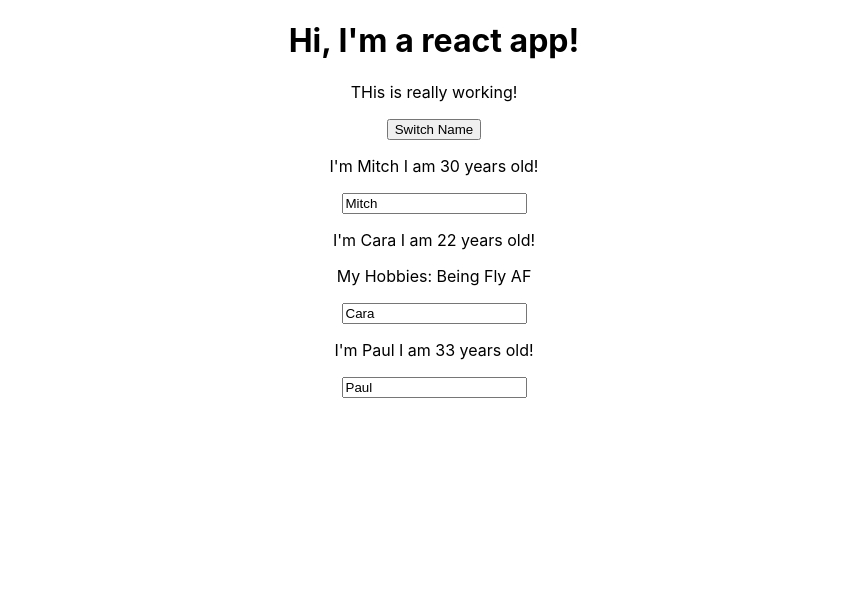
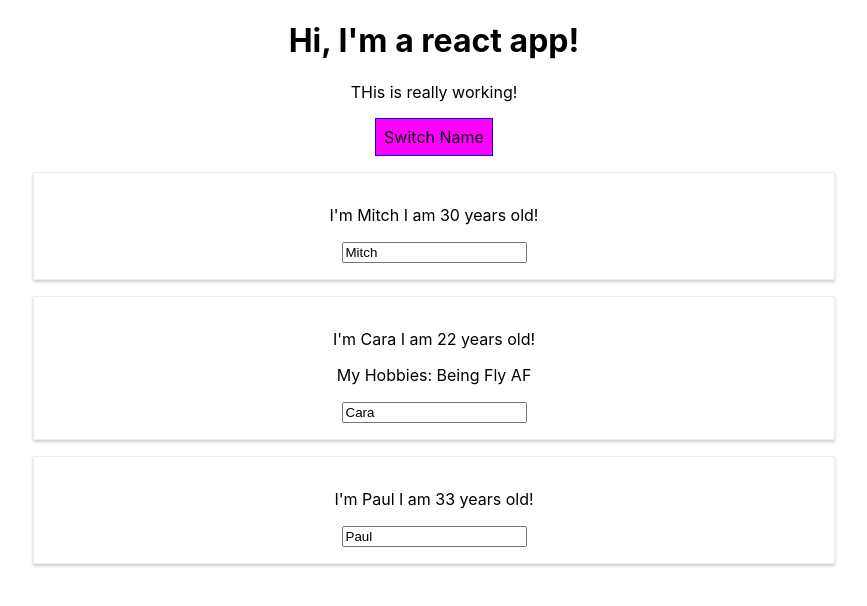
Before and after one commit to Mitch-Tyrer/react_basics, a React (Create React App) app: page / in a window 1280 px wide. Shown: the top 606 px of the page, without its empty margins (206-1073 px from the left). Built offline with nearby package versions, Linux system fonts and the light colour scheme.

Commit message:
added styles to components and inline styles in react

```diff
--- a/src/App.js
+++ b/src/App.js
@@ -25,7 +25,7 @@
   }
 
   nameChangedHandler = (event) => {
-    this.setState( {
+    this.setState({
       persons: [
         { name: "Mitch", age: 30 },
         { name: "Cara", age: 22 },
@@ -35,11 +35,19 @@
   }
 
   render() {
+    const style = {
+      backgroundColor: "magenta",
+      font: "inherit",
+      border: "1px solid blue",
+      padding: "8px",
+      cursor: "pointer"
+    };
+
     return (
       <div className="App">
         <h1>Hi, I'm a react app!</h1>
         <p>THis is really working!</p>
-        <button onClick={() => this.switchNameHandler("Mitchell!!!!")}>Switch Name</button>
+        <button style={style} onClick={() => this.switchNameHandler("Mitchell!!!!")}>Switch Name</button>
         <Person name={this.state.persons[0].name} age={this.state.persons[0].age} />
         <Person name={this.state.persons[1].name} age={this.state.persons[1].age} click={this.switchNameHandler.bind(this, "A Unicorn!")}>My Hobbies: Being Fly AF</Person>
         <Person name={this.state.persons[2].name} age={this.state.persons[2].age} changed={this.nameChangedHandler} />
--- /dev/null
+++ b/src/Person/Person.css
@@ -0,0 +1,8 @@
+.Person {
+    width: 60%;
+    margin: 16px auto;
+    border: 1px solid #eee;
+    box-shadow: 0 2px 3px #ccc;
+    padding: 16px;
+    text-align: center;
+}
--- a/src/Person/Person.js
+++ b/src/Person/Person.js
@@ -1,8 +1,9 @@
 import React from 'react';
+import './Person.css';
 
 const person = (props) => {
     return (
-        <div>
+        <div className="Person">
             <p onClick={props.click}>I'm {props.name} I am {props.age} years old!</p>
             <p>{props.children}</p>
             <input type="text" onChange={props.changed} value={props.name}></input>
```
